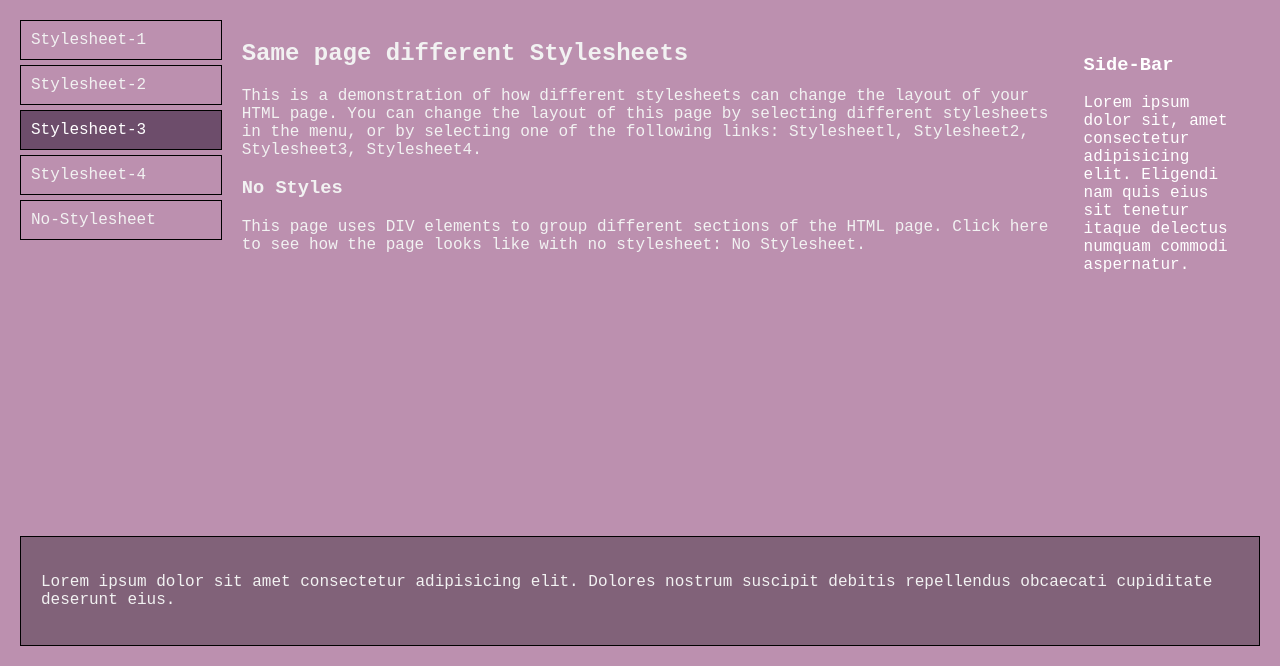
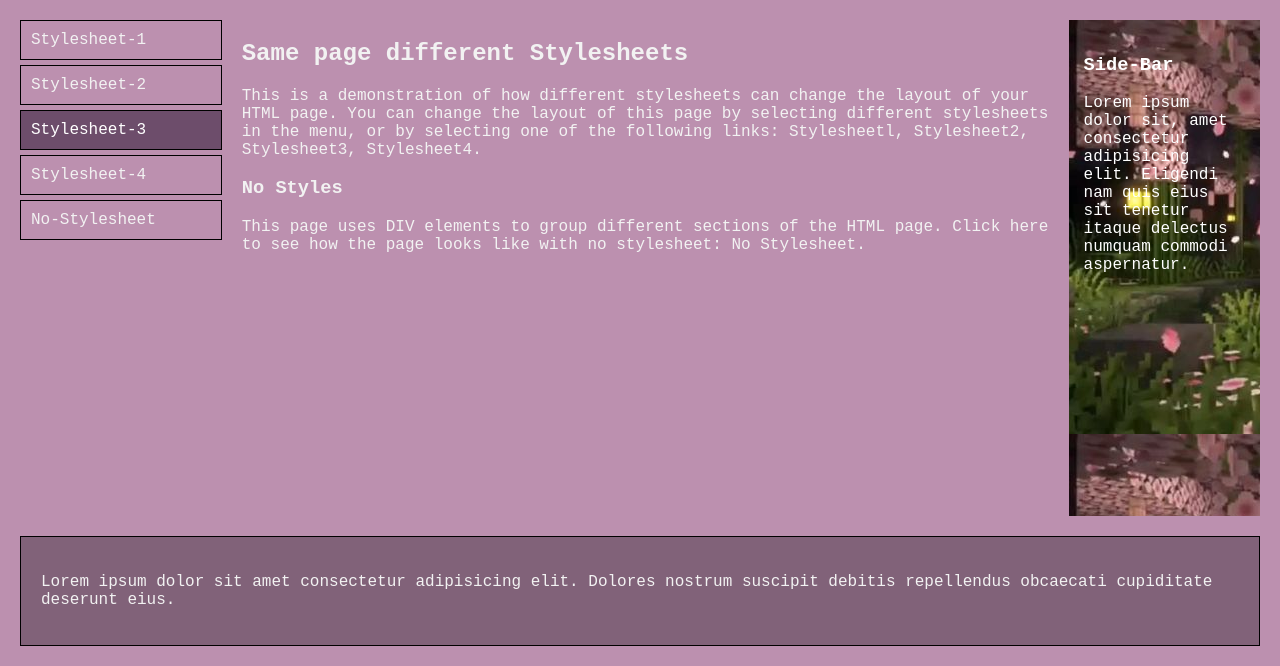
Before and after one commit to LorinDavid/Ws101FinalTask1, a plain HTML site: page stylesheet3.html in a window 1280 px wide. Shown: the part 174-840 px from the top of the page. Drawn offline with Linux system fonts and the light colour scheme; the site is published under a folder, as on GitHub Pages, so addresses that start at the root find nothing.

Commit message:
Update stylesheet3.css

```diff
--- a/stylesheet3.css
+++ b/stylesheet3.css
@@ -30,7 +30,7 @@
         #middle { flex: 4; }
         #side {
             flex: .8;
-            background: url(/header2.jpg);
+            background: url(header2.jpg);
             color: white;
             padding: 15px;
         }
```
